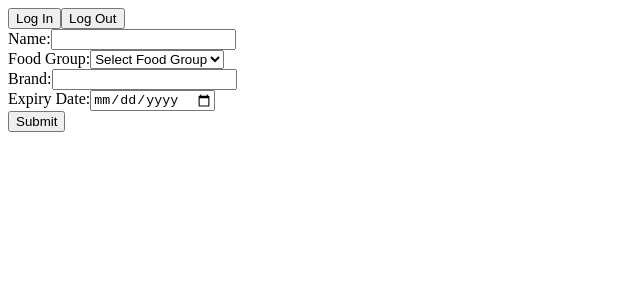
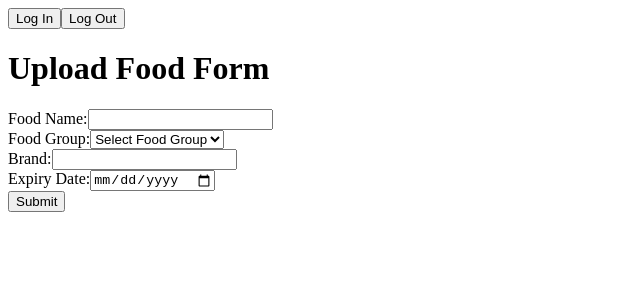
Before and after one commit to SaulWolkove/QHACKS24, a React (Create React App) app: page / in a window 1280 px wide. Shown: the top 300 px of the page, without its empty margins (0-640 px from the left). Built offline with nearby package versions, Linux system fonts and the light colour scheme.

Commit message:
css in now

```diff
--- a/src/App.js
+++ b/src/App.js
@@ -10,6 +10,7 @@ function App() {
       <LoginButton/>
       <LogoutButton/>
       <UserData/>
+      <h1>Upload Food Form</h1>
       <UploadFoodForm/>
       <BuyingFood/>
     </div>
--- a/src/components/uploadFoodForm.js
+++ b/src/components/uploadFoodForm.js
@@ -9,7 +9,7 @@ function UploadFoodForm() {
         const expiryDate = event.target.expiryDate.value;
 
         // Do something with the form data (e.g., send it to a server)
-        console.log("Name:", name);
+        console.log("Food Name:", name);
         console.log("Food Group:", foodGroup);
         console.log("Brand:", brand);
         console.log("Expiry Date:", expiryDate);
@@ -20,7 +20,7 @@ function UploadFoodForm() {
     return (
         <form onSubmit={handleSubmit}>
             <label>
-                Name:
+            Food Name:
                 <input type="text" name="name" required />
             </label>
             <br />
```
